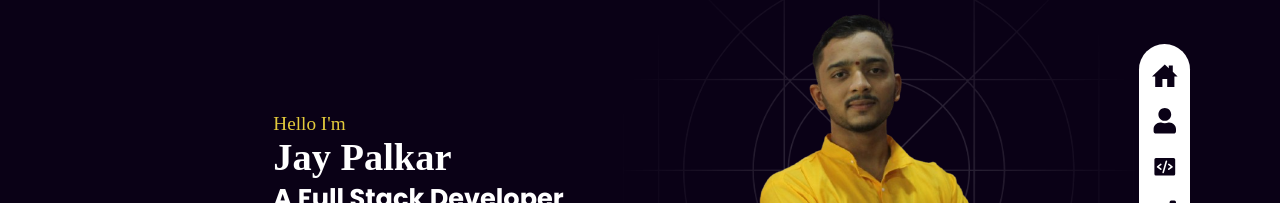
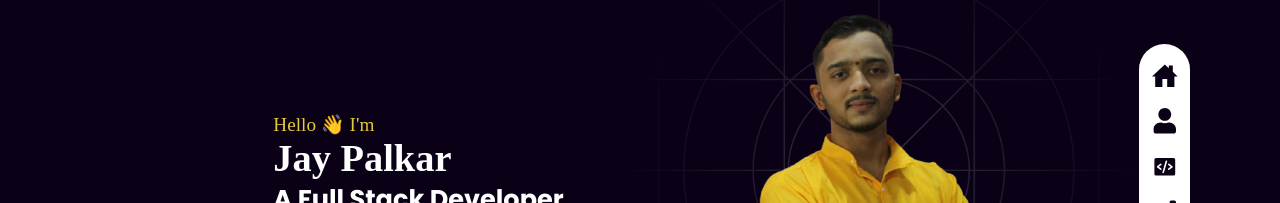
Before and after one commit to JayPalkar/Portfolio, a React (Vite) app: page / in a window 1280 px wide. Shown: the part 169-372 px from the top of the page. Built offline with nearby package versions, Linux system fonts and the light colour scheme; a web font is replaced by a local one.

Commit message:
added emoji

```diff
--- a/src/components/hero/page.jsx
+++ b/src/components/hero/page.jsx
@@ -8,7 +8,7 @@ const Hero = () => {
     <main className="heroAndSidebar">
       <section id="hero" className="heroSection">
         <div className="textContainer">
-          <p className="greetingText">Hello I&apos;m</p>
+          <p className="greetingText">Hello 👋 I&apos;m</p>
           <h1 className="nameText">Jay Palkar</h1>
           <h2 className="domainText">A Full Stack Developer</h2>
           <h2 className="tagLine">
```
